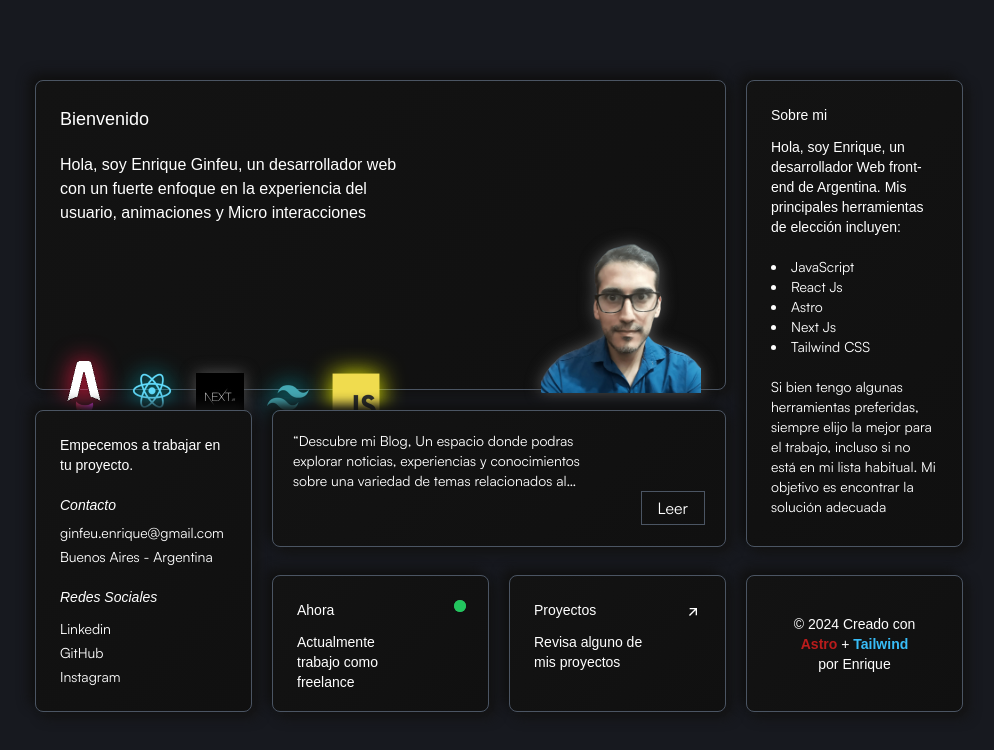
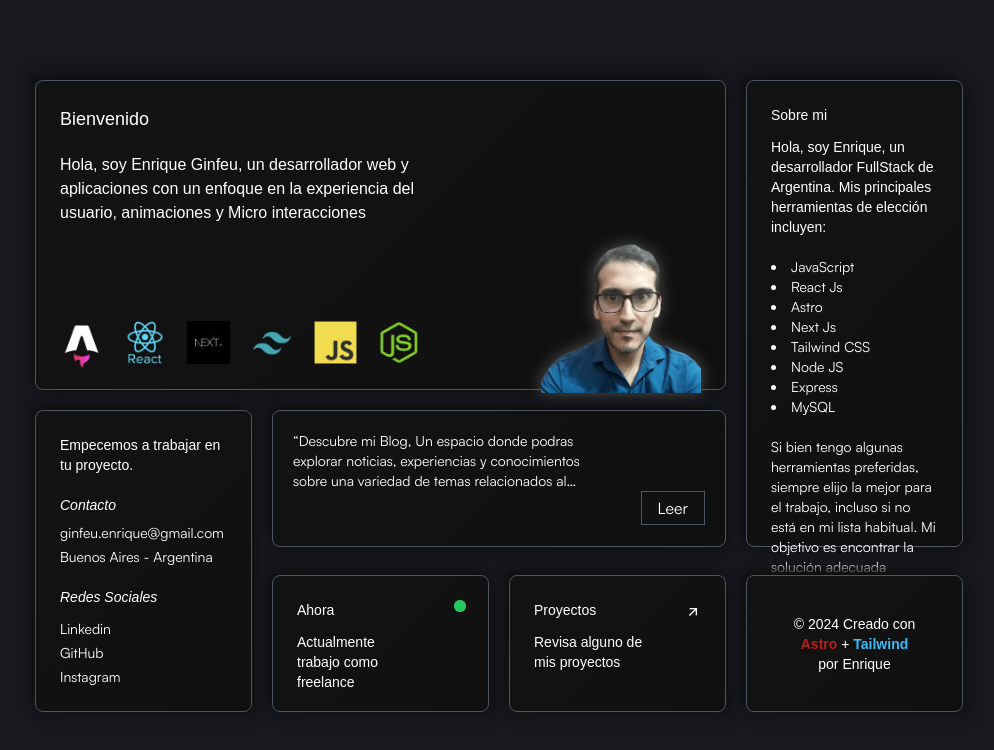
Before and after one commit to enriqueginfeu/porfolio-enrique, an Astro site: page / in a window 1280 px wide. Shown: the whole page, without its empty margins (141-1135 px from the left). Built offline with nearby package versions, Linux system fonts and the light colour scheme; Astro itself is replaced by a stand-in of ours.

Commit message:
agregando detalles visuales al componente Bienvenido

```diff
--- a/src/components/Bienvenido.astro
+++ b/src/components/Bienvenido.astro
@@ -6,15 +6,28 @@
                 Bienvenido
             </h2>
             <h2 class="text-base 2xl:text-lg">
-                Hola, soy Enrique Ginfeu, un desarrollador web con un fuerte enfoque en la experiencia del usuario, animaciones y Micro interacciones
+                Hola, soy Enrique Ginfeu, un desarrollador web y aplicaciones con un enfoque en la experiencia del usuario, animaciones y Micro interacciones
             </h2>
         </div>
-        <div class="flex justify-center flex-wrap gap-2 space-y-3 lg:relative lg:bottom-10 xl:flex-nowrap xl:justify-start xl:w-12 xl:gap-5">
-            <img src="/img/astro-2.png" class="dropAstro" alt="logo astro js">
-            <img src="/img/react.png" class="dropRT" alt="logo react js">
-            <img src="/img/next2.jpg" class="dropPerfil" alt="logo next js">
-            <img src="/img/tailwind.png" class="dropRT" alt=" logo tailwind css">
-            <img src="/img/js.png" class="dropJS" alt="logo javascript">
+        <div class="flex justify-center items-center flex-wrap gap-5 space-y-3 lg:relative lg:bottom-10 xl:flex-nowrap xl:justify-start xl:bottom-24 xl:gap-5">
+            <a href="https://astro.build/">
+                <img src="/img/logo-astro2.png" class="dropAstro mt-5" alt="logo astro js">
+            </a>
+            <a href="https://es.react.dev/">
+                <img src="/img/react.png" class="dropRT" alt="logo react js">
+            </a>
+            <a href="https://nextjs.org/">
+                <img src="/img/next2.jpg" class="dropNext" alt="logo next js">
+            </a>
+            <a href="https://tailwindcss.com/">
+                <img src="/img/tailwind.png" class="dropRT" alt=" logo tailwind css">
+            </a>
+            <a href="https://developer.mozilla.org/es/docs/Web/JavaScript">
+                <img src="/img/js.png" class="dropJS" alt="logo javascript">
+            </a>
+            <a href="https://nodejs.org/en">
+                <img src="/img/logo-node.png" class="dropJS" alt="logo node js">
+            </a>
         </div>
     </div>
     <div class="relative xl:right-5 xl:top-4 2xl:top-0 2xl:right-0">
@@ -23,17 +36,21 @@
 </div>
 
 <style>
-    .dropAstro {
+    .dropAstro:hover {
 
         filter: drop-shadow(0 0 0.75rem rgb(255, 26, 72));
     }
 
-    .dropRT {
+    .dropRT:hover {
         filter: drop-shadow(0 0 0.75rem rgb(0, 206, 221));
     }
 
-    .dropJS {
+    .dropJS:hover {
         filter: drop-shadow(0 0 0.75rem rgb(236, 244, 0));
+    }
+
+    .dropNext:hover {
+        filter: drop-shadow(0 0 0.45rem rgb(82, 82, 82));
     }
 
     .dropPerfil {
--- a/src/components/Contacto.astro
+++ b/src/components/Contacto.astro
@@ -22,21 +22,21 @@
             Redes Sociales
         </h3>
         <div class="xl:space-y-1 2xl:text-lg">
-            <p>
-                <a href="https://www.linkedin.com/in/ginfeu-enrique">
+            <li class="list-none">
+                <a href="https://www.linkedin.com/in/ginfeu-enrique" class="hover:text-red-700 hover:transition hover:duration-300">
                     Linkedin
                 </a>
-            </p>
-            <p>
-                <a href="https://github.com/enriqueginfeu">
+            </li>
+            <li class="list-none">
+                <a href="https://github.com/enriqueginfeu" class="hover:text-red-700 hover:transition hover:duration-300">
                     GitHub
                 </a>
-            </p>
-            <p>
-                <a href="https://www.instagram.com/enrique_ginfeu">
+            </li>
+            <li class="list-none">
+                <a href="https://www.instagram.com/enrique_ginfeu" class="hover:text-red-700 hover:transition hover:duration-300">
                     Instagram
                 </a>
-            </p>
+            </li>
         </div>
     </div>
 </div>
--- a/src/components/SobreMi.astro
+++ b/src/components/SobreMi.astro
@@ -4,7 +4,7 @@
             Sobre mi
         </h2>
         <h3 class="text-sm 2xl:text-lg">
-            Hola, soy Enrique, un desarrollador Web front-end de Argentina.
+            Hola, soy Enrique, un desarrollador FullStack de Argentina.
             Mis principales herramientas de elección incluyen:
         </h3>
     </div>
@@ -14,6 +14,9 @@
         <li>Astro</li>
         <li>Next Js</li>
         <li>Tailwind CSS</li>
+        <li>Node JS</li>
+        <li>Express</li>
+        <li>MySQL</li>
     </div>
     <div>
         <p class="text-sm 2xl:text-lg">
--- a/src/pages/index.astro
+++ b/src/pages/index.astro
@@ -12,7 +12,7 @@ import Footer from '../components/Footer.astro'
 
 <Layout title="Bienvenidos a mi Porfolio">
 
-	<main transition:animate="fade" class="xl:py-20 m-auto xl:px-44 xl:grid overflow-auto xl:grid-cols-4 xl:grid-rows-8 xl:h-screen xl:gap-5 text-white lg:overflow-hidden">
+	<main transition:animate="fade" class="xl:py-20 px-3 pt-2 m-auto xl:px-44 xl:grid overflow-auto xl:grid-cols-4 xl:grid-rows-8 xl:h-screen xl:gap-5 text-white lg:overflow-hidden">
 			<Bienvenido />
 			<SobreMi />
 			<Contacto />
```
Also changed, not shown: public/img/logo-astro.png (added), public/img/logo-astro2.png (added), public/img/logo-node.png (added), 1 other file.
